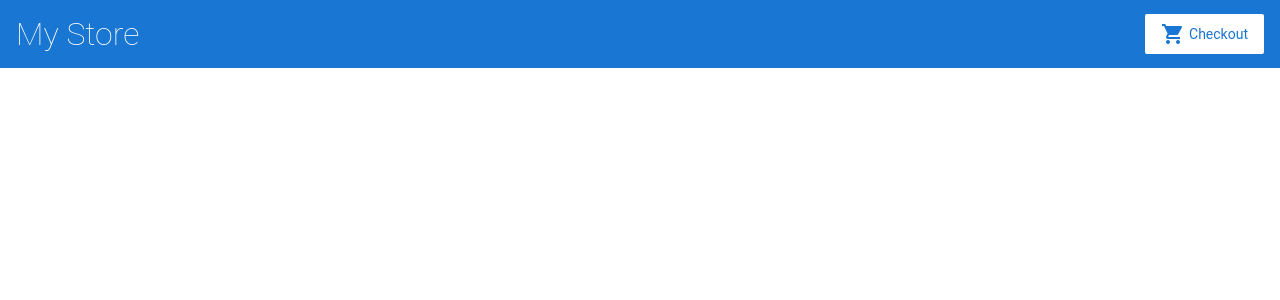
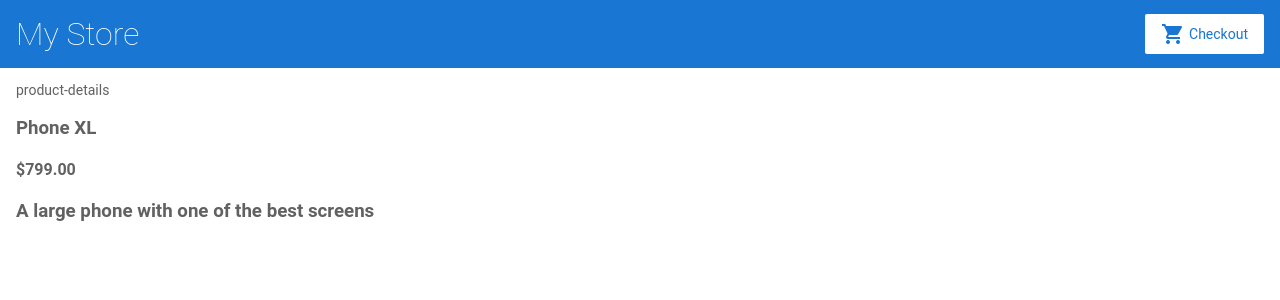
Before and after one commit to devendrajadhav96/angular-xu23jj, an Angular app: page /products/0 in a window 1280 px wide. Before the commit this address led to /. Shown: the top 300 px of the page. Built offline with nearby package versions, Linux system fonts and the light colour scheme.

Commit message:
2 files modified, 3 added

```diff
--- a/src/app/app.module.ts
+++ b/src/app/app.module.ts
@@ -7,6 +7,7 @@ import { AppComponent } from './app.component';
 import { TopBarComponent } from './top-bar/top-bar.component';
 import { ProductListComponent } from './product-list/product-list.component';
 import { ProductAlertsComponent } from './product-alerts/product-alerts.component';
+import { ProductDetailsComponent } from './product-details/product-details.component';
 
 @NgModule({
   imports: [
@@ -14,13 +15,15 @@ import { ProductAlertsComponent } from './product-alerts/product-alerts.componen
     ReactiveFormsModule,
     RouterModule.forRoot([
       { path: '', component: ProductListComponent },
+      {path:'products/:productId', component:ProductDetailsComponent},
     ])
   ],
   declarations: [
     AppComponent,
     TopBarComponent,
     ProductListComponent,
-    ProductAlertsComponent
+    ProductAlertsComponent,
+    ProductDetailsComponent
   ],
   bootstrap: [ AppComponent ]
 })
--- /dev/null
+++ b/src/app/product-details/product-details.component.html
@@ -0,0 +1,8 @@
+<p>
+product-details
+</p>
+<div *ngIf="product">
+  <h3>{{product.name}}</h3>
+  <h4>{{product.price | currency}}</h4>
+  <h3>{{product.description }}</h3>
+</div>
--- /dev/null
+++ b/src/app/product-details/product-details.component.ts
@@ -0,0 +1,20 @@
+import { Component, OnInit } from '@angular/core';
+import {ActivatedRoute} from '@angular/router';
+import {products} from '../products';
+
+@Component({
+  selector: 'app-product-details',
+  templateUrl: './product-details.component.html',
+  styleUrls: ['./product-details.component.css']
+})
+export class ProductDetailsComponent implements OnInit {
+  product;
+  constructor(private route : ActivatedRoute) { }
+
+  ngOnInit() {
+    this.route.paramMap.subscribe(params =>{
+      this.product = products[+params.get('productId')];
+    })
+  }
+
+}
--- a/src/app/product-list/product-list.component.html
+++ b/src/app/product-list/product-list.component.html
@@ -1,7 +1,8 @@
 <h2>Products</h2>
 
-<div *ngFor="let product of products">
-  <h3><a [title]="product.name + 'details'">{{product.name}}</a></h3>
+<div *ngFor="let product of products; index as productId">
+  <h3>
+<a [title]="product.name + 'details'" [routerLink] ="['/products', productId]">{{product.name}}</a></h3>
   <p *ngIf="product.description">
     Description : {{product.description}}
   </p>
```
Also changed, not shown: src/app/product-details/product-details.component.css (added).
